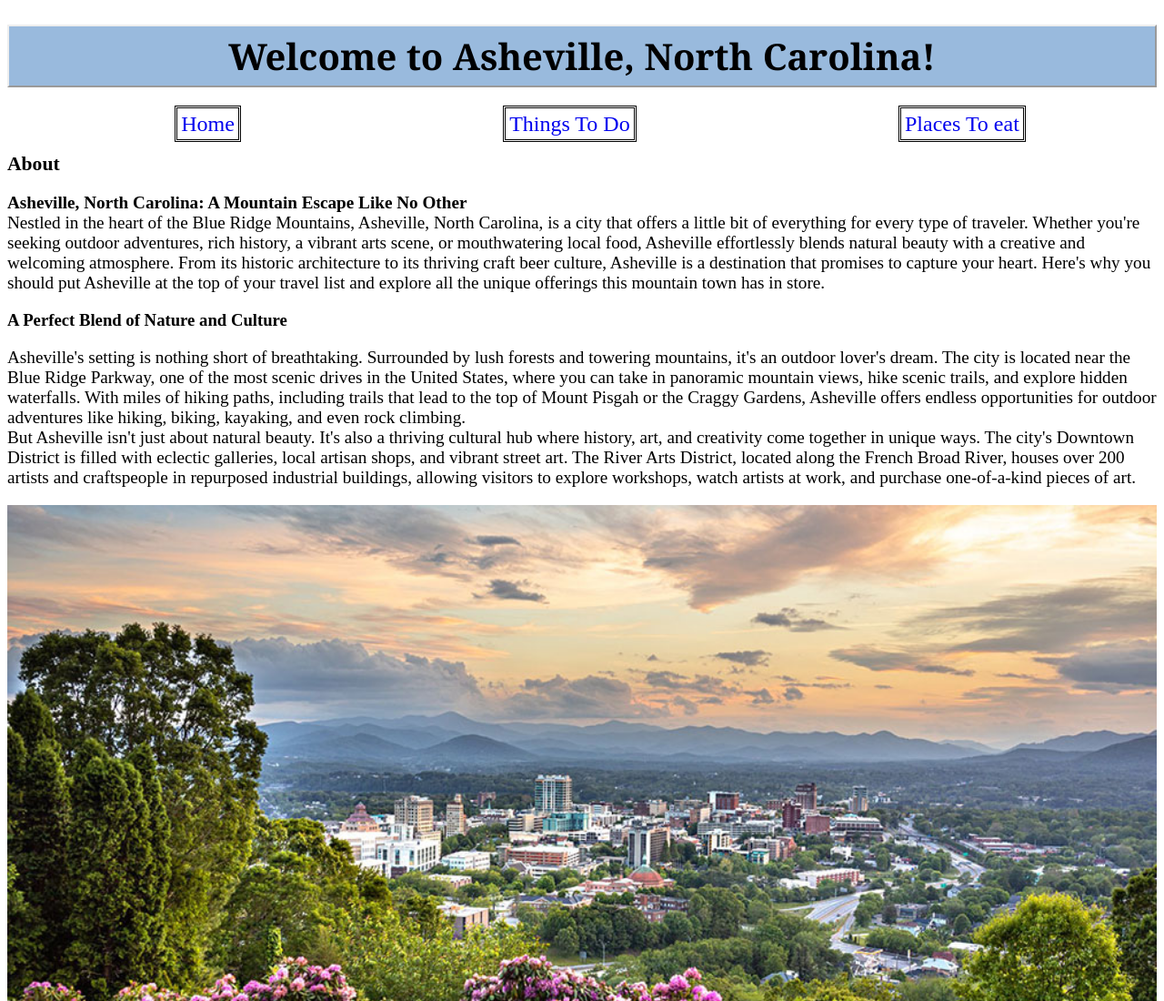
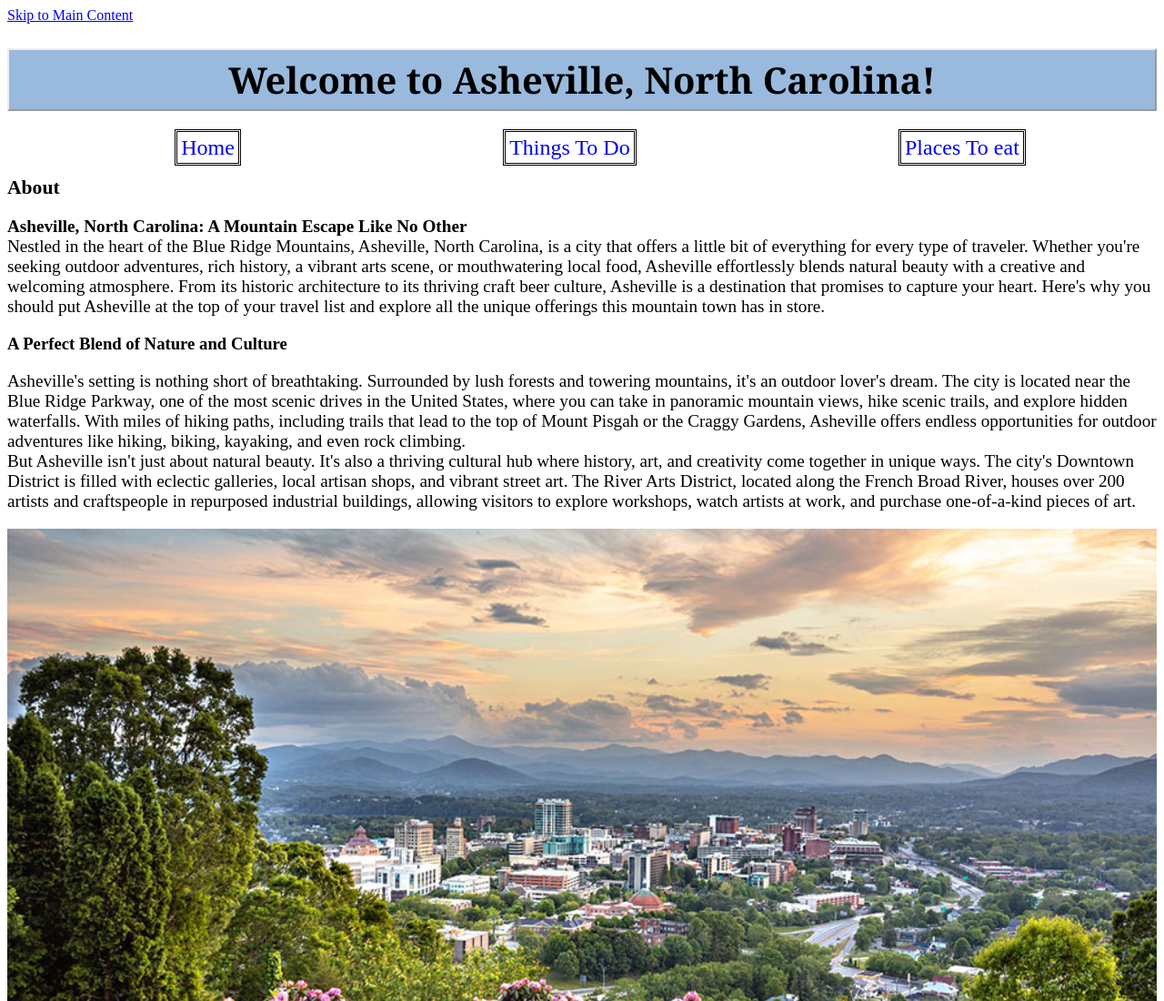
Before and after one commit to AlexusH00/HTML100, a plain HTML site: page index.html in a window 1280 px wide. Shown: the top 1100 px of the page at 91% size. Drawn offline with Linux system fonts and the light colour scheme.

Commit message:
added skip to main

```diff
--- a/index.html
+++ b/index.html
@@ -4,6 +4,7 @@
 <meta charset="utf-8">
 <title>Travel Guide</title>
 <link rel="stylesheet" href="css/style.css">
+<a href="#main-content">Skip to Main Content</a>
 </head>
 <body>
    <header>
```
Also changed, not shown: placestoeat.html (+1 -0 lines), thingstodo.html (+1 -0 lines).
